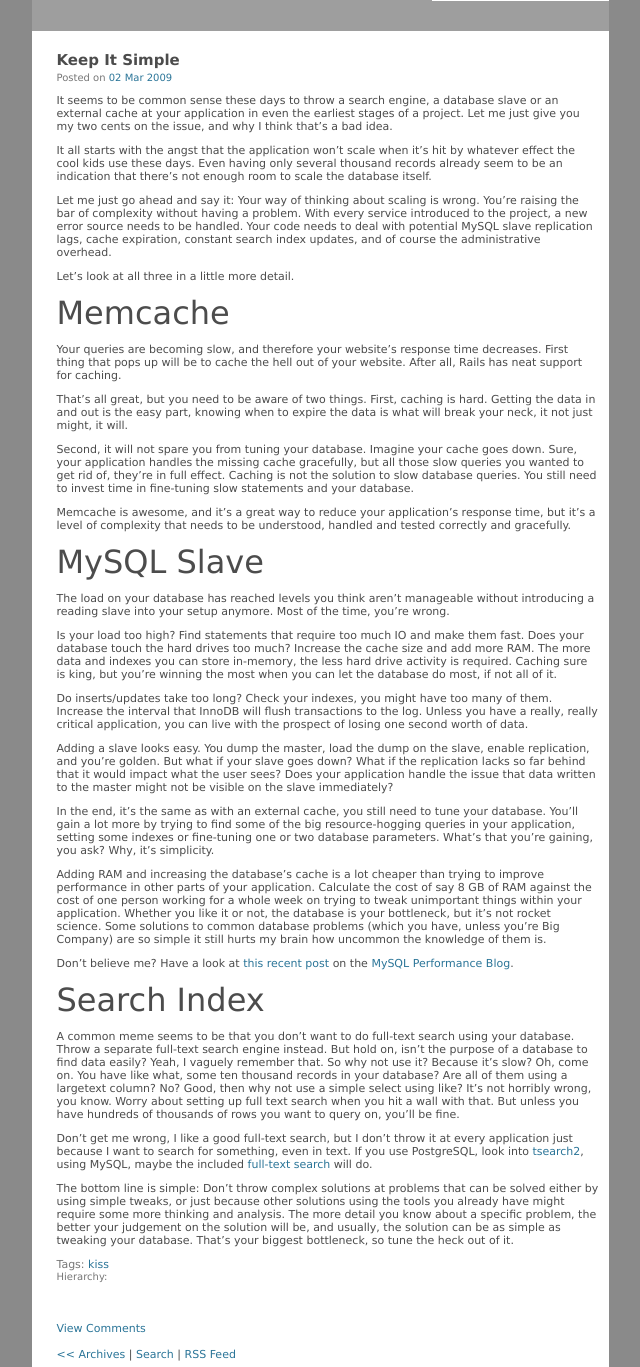
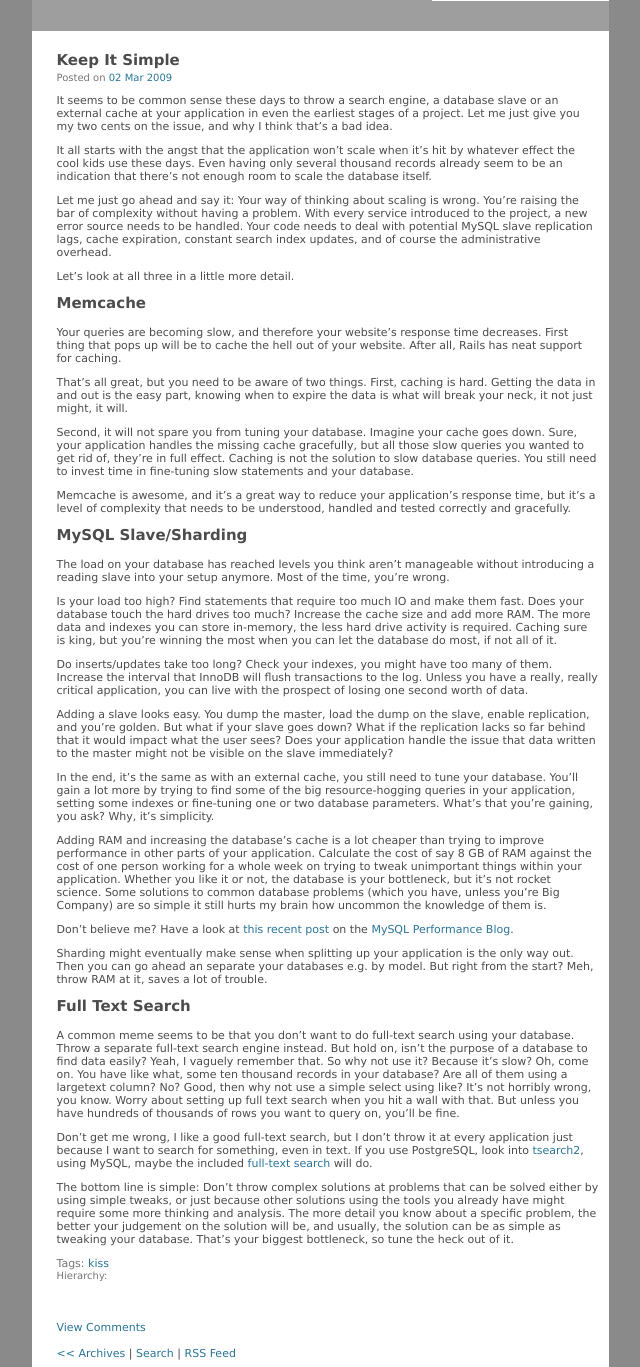
Before and after one commit to roidrage/paperplanes, a Jekyll site: the page built from _posts/2009-3-2-keep_it_simple.markdown, in a window 1280 px wide, cut to the strip 191-1558 px from the top of the page. Shown: the whole strip, without its empty margins (320-960 px from the left). Built offline with Jekyll 4.4.1, drawn with Linux system fonts in a browser that asks for light colours; comment, search, counter and statistics services are not loaded; grey boxes are pictures that could not be loaded.

Commit message:
Fixed headings.

```diff
--- a/_posts/2009-3-2-keep_it_simple.markdown
+++ b/_posts/2009-3-2-keep_it_simple.markdown
@@ -11,8 +11,8 @@ Let me just go ahead and say it: Your way of thinking about scaling is wrong. Yo
 
 Let's look at all three in a little more detail.
 
-Memcache
-========
+### Memcache
+
 
 Your queries are becoming slow, and therefore your website's response time decreases. First thing that pops up will be to cache the hell out of your website. After all, Rails has neat support for caching.
 
@@ -22,8 +22,7 @@ Second, it will not spare you from tuning your database. Imagine your cache goes
 
 Memcache is awesome, and it's a great way to reduce your application's response time, but it's a level of complexity that needs to be understood, handled and tested correctly and gracefully.
 
-MySQL Slave
-===========
+### MySQL Slave/Sharding
 
 The load on your database has reached levels you think aren't manageable without introducing a reading slave into your setup anymore. Most of the time, you're wrong.
 
@@ -39,8 +38,9 @@ Adding RAM and increasing the database's cache is a lot cheaper than trying to i
 
 Don't believe me? Have a look at [this recent post](http://www.mysqlperformanceblog.com/2009/03/01/kiss-kiss-kiss/) on the [MySQL Performance Blog](http://www.mysqlperformanceblog.com/).
 
-Search Index
-============
+Sharding might eventually make sense when splitting up your application is the only way out. Then you can go ahead an separate your databases e.g. by model. But right from the start? Meh, throw RAM at it, saves a lot of trouble.
+
+### Full Text Search
 
 A common meme seems to be that you don't want to do full-text search using your database. Throw a separate full-text search engine instead. But hold on, isn't the purpose of a database to find data easily? Yeah, I vaguely remember that. So why not use it? Because it's slow? Oh, come on. You have like what, some ten thousand records in your database? Are all of them using a largetext column? No? Good, then why not use a simple select using like? It's not horribly wrong, you know. Worry about setting up full text search when you hit a wall with that. But unless you have hundreds of thousands of rows you want to query on, you'll be fine.
 
```
